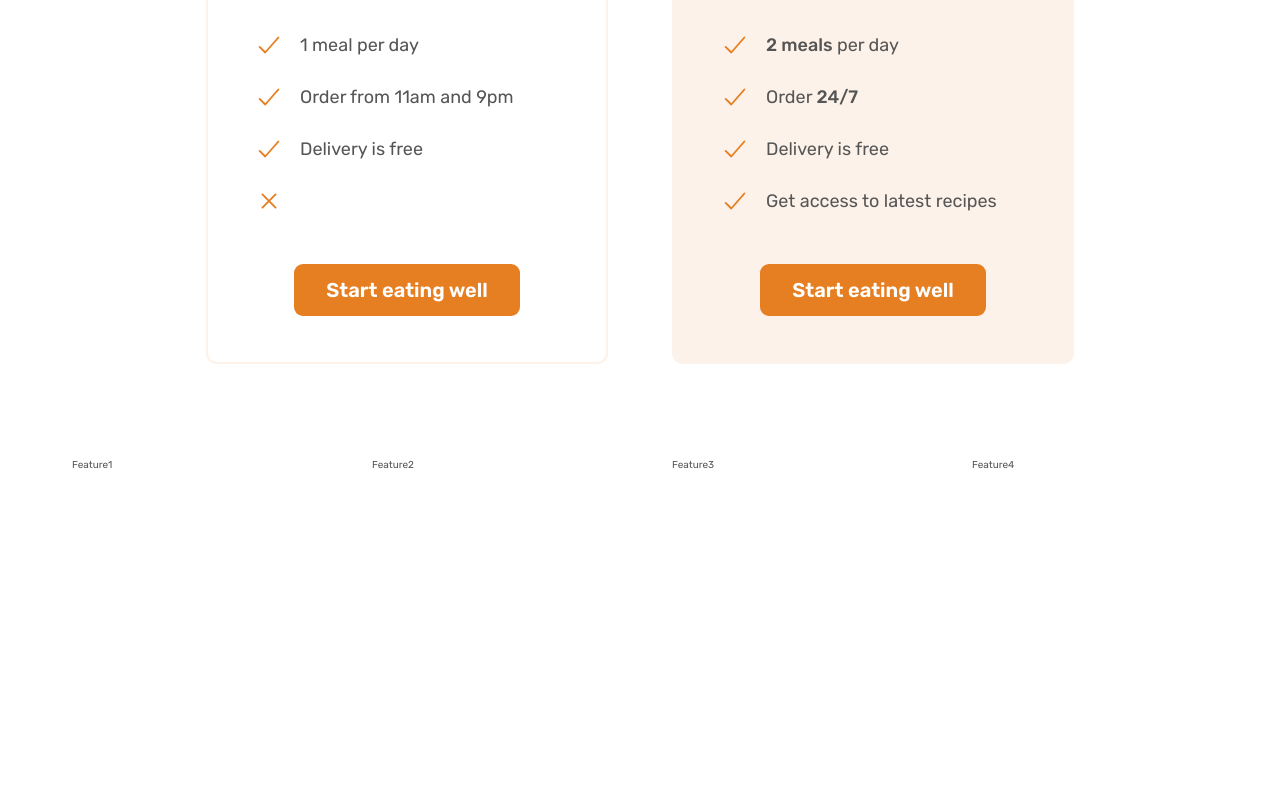
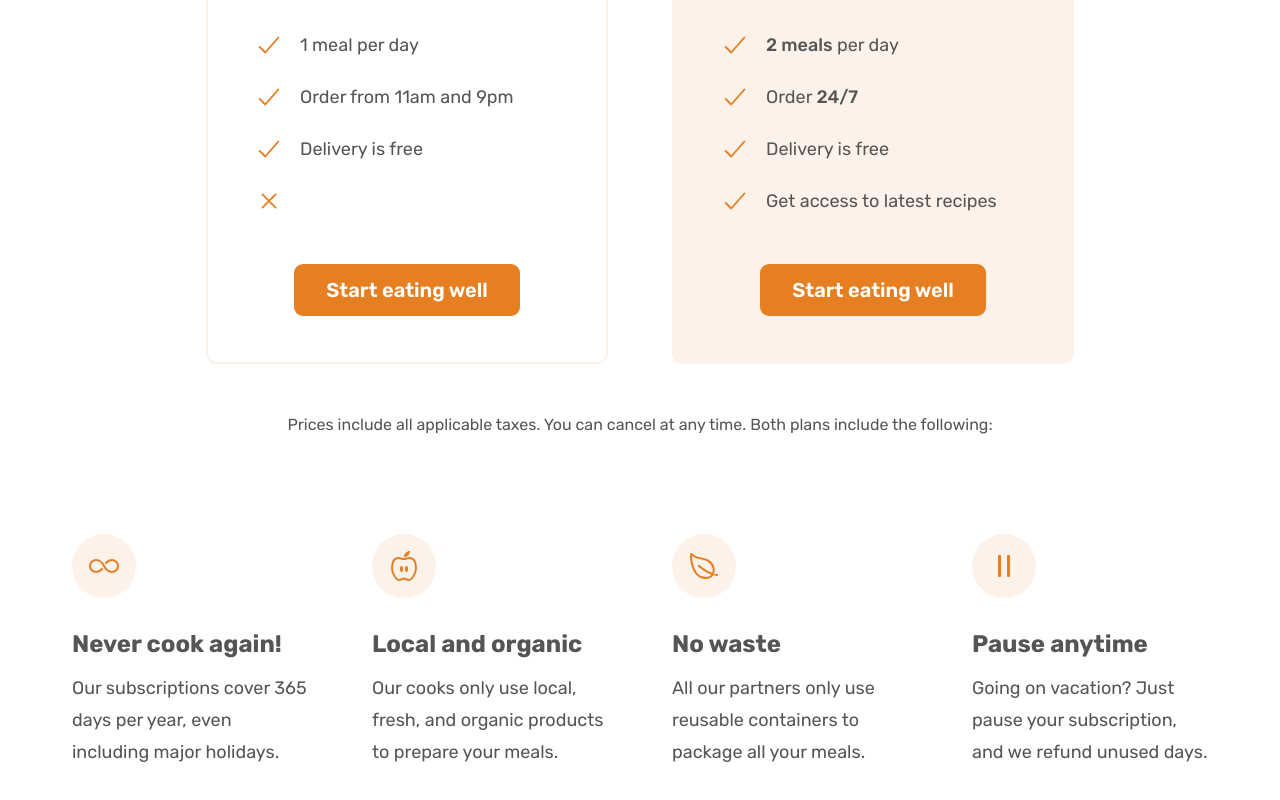
Before and after one commit to karimkul/next-step, a plain HTML site: page index.html in a window 1280 px wide. Shown: the part 5090-5890 px from the top of the page. Before the commit the page ends 5656 px from the top, so only its background shows below. Drawn offline with nearby package versions, Linux system fonts and the light colour scheme.

Commit message:
Add the features part

```diff
--- a/css/style.css
+++ b/css/style.css
@@ -375,3 +375,26 @@
     text-align: center;
     margin-top: 4.8rem;
 }
+.plan-details {
+    font-size: 1.6rem;
+    line-height: 1.6;
+    text-align: center;
+}
+.feature-icon {
+    color: #e67e22;
+    height: 3.2rem;
+    width: 3.2rem;
+    background-color: #fdf2e9;
+    padding: 1.6rem;
+    border-radius: 50%;
+    margin-bottom: 3.2rem;
+}
+.feature-title {
+    font-size: 2.4rem;
+    font-weight: 700;
+    margin-bottom: 1.6rem;
+}
+.feature-text {
+    font-size: 1.8rem;
+    line-height: 1.8;
+}
--- a/index.html
+++ b/index.html
@@ -492,7 +492,7 @@
                     </h2>
                 </div>
 
-                <div class="container grid grid--2--cols">
+                <div class="container grid grid--2--cols margin-bottom-md">
                     <div class="pricing-plan pricing-plan--starter">
                         <header class="plan-header">
                             <p class="plan-name">Starter</p>
@@ -582,11 +582,57 @@
                         </div>
                     </div>
                 </div>
+                <div class="container grid">
+                    <aside class="plan-details">
+                        Prices include all applicable taxes. You can cancel at
+                        any time. Both plans include the following:
+                    </aside>
+                </div>
                 <div class="container grid grid--4--cols">
-                    <div class="feature">Feature1</div>
-                    <div class="feature">Feature2</div>
-                    <div class="feature">Feature3</div>
-                    <div class="feature">Feature4</div>
+                    <div class="feature">
+                        <ion-icon
+                            class="feature-icon"
+                            name="infinite-outline"
+                        ></ion-icon>
+                        <p class="feature-title">Never cook again!</p>
+                        <p class="feature-text">
+                            Our subscriptions cover 365 days per year, even
+                            including major holidays.
+                        </p>
+                    </div>
+                    <div class="feature">
+                        <ion-icon
+                            class="feature-icon"
+                            name="nutrition-outline"
+                        ></ion-icon>
+                        <p class="feature-title">Local and organic</p>
+                        <p class="feature-text">
+                            Our cooks only use local, fresh, and organic
+                            products to prepare your meals.
+                        </p>
+                    </div>
+                    <div class="feature">
+                        <ion-icon
+                            class="feature-icon"
+                            name="leaf-outline"
+                        ></ion-icon>
+                        <p class="feature-title">No waste</p>
+                        <p class="feature-text">
+                            All our partners only use reusable containers to
+                            package all your meals.
+                        </p>
+                    </div>
+                    <div class="feature">
+                        <ion-icon
+                            class="feature-icon"
+                            name="pause-outline"
+                        ></ion-icon>
+                        <p class="feature-title">Pause anytime</p>
+                        <p class="feature-text">
+                            Going on vacation? Just pause your subscription, and
+                            we refund unused days.
+                        </p>
+                    </div>
                 </div>
             </section>
         </main>
```
